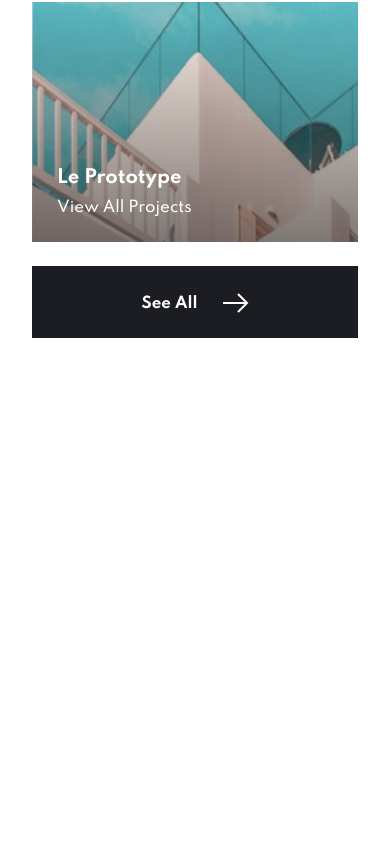
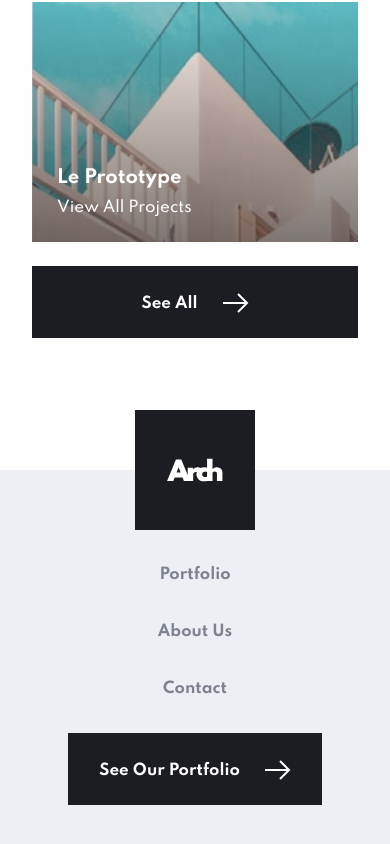
Before and after one commit to warz66/FMentor-ArchStudio, a React (Create React App) app: page / in a window 390 px wide. Shown: the part 2722-3566 px from the top of the page. Before the commit the page ends 3060 px from the top, so only its background shows below. Built offline with nearby package versions, Linux system fonts and the light colour scheme.

Commit message:
6th commit

```diff
--- a/src/App.js
+++ b/src/App.js
@@ -1,5 +1,6 @@
 import './App.css';
 import Header from 'components/header/Header';
+import Footer from 'components/footer/Footer';
 import Home from 'views/home/Home';
 import { BrowserRouter as Router, Switch, Route } from "react-router-dom";
 import LocationDesign from 'components/location-design/LocationDesign';
@@ -17,22 +18,33 @@ const App = () => {
   }
 
   return (
+
     <div className="App">
-      <LocationDesign location={location}/>
+
       {/*<img src={desktopHome} alt="" style={{position: 'absolute', left:0, top:0, zIndex: 2, opacity: 0.3, margin: 0, width: '1440px'}}/>*/}
       {/*<img src={tabletHome} alt="" style={{position: 'absolute', left:0, top:0, zIndex: 2, opacity: 0.3, margin: 0, width: '768px'}}/>*/}
-      {/*<img src={mobileHome} alt="" style={{position: 'absolute', left:0, top:0, zIndex: 2, opacity: 0.3, margin: 0, width: '375px'}}/>*}
+      {/*<img src={mobileHome} alt="" style={{position: 'absolute', left:0, top:0, zIndex: 2, opacity: 0.3, margin: 0, width: '375px'}}/>*/}
       {/*<img src={mobileMenu} alt="" style={{position: 'absolute', left:0, top:0, zIndex: 2, opacity: 0.3, margin: 0, width: '375px'}}/>*/}
+
+      <LocationDesign location={location}/>
+
       <Router>
-      <Header/>
+
+        <Header/>
         <Switch>
+
           <Route exact path="/">
             <Home assignLocation={assignLocation}/>
           {/*<Route exact path="/" component={Home} assignLocation={assignLocation}/>*/}
           </Route>
         </Switch>
+
+        <Footer/>
+
       </Router>
+
     </div>
+
   );
 }
 
--- a/src/components/button/Button.jsx
+++ b/src/components/button/Button.jsx
@@ -3,7 +3,7 @@ import './Button.css';
 
 import { Link } from "react-router-dom";
 
-const Button = ({path= "/portfolio", text = "See Our Portfolio "}) => {
+const Button = ({path = "/portfolio", text = "See Our Portfolio "}) => {
 
     return (
         <Link className="button" to={path}>
--- /dev/null
+++ b/src/components/footer/Footer.css
@@ -0,0 +1,138 @@
+footer {
+    height: 200px;
+    margin: 200px 165px 0px 165px;
+    display: flex;
+    position: relative;
+}
+
+footer > div:first-of-type {
+    background-color: var(--very-dark-blue);
+    width: 200px;
+    position: relative;
+}
+
+footer > div:first-of-type svg {
+    position: absolute;
+    top: 50%;
+    left: 50%;
+    transform: translate(-50%, -50%);
+}
+
+footer > div:last-of-type {
+    width: 784px;
+    display: flex;
+    align-items: center;
+    background-color: var(--very-light-grey);
+}
+
+footer ul {
+    margin-left: 85px;
+}
+
+footer ul li {
+    display: inline;
+}
+
+footer ul li:nth-child(1) {
+    margin-right: 56px;
+}
+footer ul li:nth-child(2) {
+    margin-right: 48px;
+}
+
+footer ul a {
+    font-weight: bold;
+    color: var(--medium-grey);
+    transition: 0.3s;
+}
+
+footer ul a:hover {
+    color: var(--very-dark-blue);
+}
+
+footer > .button {
+    position: absolute;
+    right: 0;
+    top: 50%;
+    transform: translateY(-50%);
+}
+
+@media (max-width: 1457px) {
+    footer > div:last-of-type {
+        width: calc(784px - (1457px - 100vw));
+    }
+}
+
+@media (max-width: 1325px) {
+    footer {
+        margin-left: 97.5px;
+        margin-right: 97.5px;
+    }
+    footer > div:last-of-type {
+        width: calc(784px - (1325px - 100vw));
+    }
+}
+
+@media (max-width: 1150px) {
+    footer  {
+        margin-left: 0;
+        margin-right: 0;
+    }
+    footer > div:last-of-type {
+        width: calc(784px - (1150px - 100vw));
+    }
+}
+
+@media (max-width: 960px) {
+    footer {
+        height: 120px;
+    }
+    footer > div:first-of-type {
+        width: 120px;
+    }
+    footer ul {
+        margin-left: 40px;
+    }
+    footer > div:first-of-type #footer-logo {
+        height: 23px;
+    }
+    footer > div:last-of-type {
+        width: calc(667px - (960px - 100vw));
+    }
+}
+
+@media (max-width: 784px) {
+    footer {
+        height: 383px;
+        flex-direction: column;
+        margin-top: 132px;
+        background-color: var(--very-light-grey);
+        align-items: center;
+    }
+    footer > div:first-of-type {
+        position: absolute;
+        height: 120px;
+        top: -60px;
+        left:50%;
+        transform: translateX(-50%);
+    }
+    footer > div:last-of-type {
+        display: flex;
+        justify-content: center;
+        margin-top: 60px;
+    }
+    footer ul {
+        margin-left: 0;
+        text-align: center;
+    }
+    footer ul li {
+        display: block;
+        margin: 32px 0px !important;
+    }
+    footer > .button {
+        position: initial;
+        right: initial;
+        top: initial;
+        transform: initial;
+    }
+}
--- /dev/null
+++ b/src/components/footer/Footer.jsx
@@ -0,0 +1,29 @@
+import './Footer.css';
+import Button from 'components/button/Button'
+import { Link } from "react-router-dom";
+
+function Footer() {
+
+    return (
+        <footer>
+            <div>
+                <svg id="footer-logo" xmlns="http://www.w3.org/2000/svg" width="97" height="40" viewBox="0 0 97 40">
+                    <path
+                        fill="#fff"
+                        d="M10.822 39.27l2.26-6.256h13.836l2.26 6.255H40L24.658 1.6h-9.316L0 39.268h10.822zM23.493 24.2h-6.986L20 15.252l3.493 8.95zm21.804 15.07V27.807c0-.776.22-1.499.662-2.169a5.14 5.14 0 011.746-1.632A4.51 4.51 0 0150 23.379c.64 0 1.343.13 2.112.388.769.259 1.434.601 1.998 1.028l3.972-7.991c-.654-.487-1.484-.883-2.488-1.188-1.005-.304-1.956-.456-2.854-.456-1.385 0-2.729.354-4.03 1.061-1.301.708-2.44 1.694-3.413 2.957V15.89h-9.498v23.38h9.498zm18.995.73c1.507 0 2.942-.21 4.304-.628 1.362-.418 2.439-.91 3.23-1.472l-3.105-6.393c-.289.198-.688.377-1.198.536-.51.16-1.07.24-1.678.24-.99 0-1.85-.217-2.58-.65a4.449 4.449 0 01-1.678-1.724 4.806 4.806 0 01-.582-2.33c0-.669.163-1.369.49-2.1.328-.73.845-1.347 1.553-1.849s1.625-.753 2.751-.753c1.187 0 2.161.258 2.922.776l3.105-6.393c-.76-.578-1.841-1.073-3.242-1.484a15.324 15.324 0 00-4.337-.616c-1.903 0-3.665.346-5.286 1.039-1.62.692-3.029 1.628-4.224 2.808a13.053 13.053 0 00-2.785 3.995 11.177 11.177 0 00-.993 4.6c0 1.69.354 3.285 1.062 4.784.707 1.5 1.678 2.82 2.91 3.961a13.79 13.79 0 004.258 2.683c1.606.647 3.307.97 5.103.97zm14.703-.73V26.392c0-.792.16-1.477.48-2.055a3.374 3.374 0 011.347-1.347c.578-.32 1.248-.48 2.01-.48 1.156 0 2.084.354 2.784 1.062.7.708 1.05 1.648 1.05 2.82v12.876h9.498v-14.93c0-1.75-.41-3.314-1.232-4.692a9.088 9.088 0 00-3.345-3.276c-1.408-.807-3.003-1.21-4.783-1.21-1.4 0-2.782.255-4.144.765a12.064 12.064 0 00-3.665 2.157V0h-9.497v39.27h9.497z"
+                    ></path>
+                </svg>
+            </div>
+            <div>
+                <ul>
+                    <li><Link to="/portfolio">Portfolio</Link></li>
+                    <li><Link to="/about-us">About Us</Link></li>
+                    <li><Link to="/contact">Contact</Link></li>
+                </ul>
+            </div>
+            <Button/>
+        </footer>
+    );
+}
+
+export default Footer;
--- a/src/components/header/Header.css
+++ b/src/components/header/Header.css
@@ -9,28 +9,28 @@ header > div {
     align-items: center;
 }
 
-ul {
+header ul {
     margin-left: 94px;
 }
 
-ul li {
+header ul li {
     display: inline;
 }
 
-ul li:nth-child(1) {
+header ul li:nth-child(1) {
     margin-right: 56px;
 }
-ul li:nth-child(2) {
+header ul li:nth-child(2) {
     margin-right: 48px;
 }
 
-ul a {
+header ul a {
     font-weight: bold;
     color: var(--medium-grey);
     transition: 0.3s;
 }
 
-ul a:hover {
+header ul a:hover {
     color: var(--very-dark-blue);
 }
 
@@ -38,7 +38,7 @@ ul a:hover {
     header {
         padding-left: 97px;
     }
-    ul {
+    header ul {
         margin-left: 78px;
     }
 }
@@ -120,7 +120,7 @@ ul a:hover {
         background-color: rgba(0,0,0,0.5);
     }
 
-    ul {
+    header ul {
         font-size: 18px;
         height: 235px;
         background-color: var(--very-light-grey);
@@ -132,7 +132,7 @@ ul a:hover {
         justify-content: space-between;
         padding: 50px 0px 46px 0px;
     }
-    ul li {
+    header ul li {
         margin-left: 48px;
     }
 }
--- a/src/components/header/Header.jsx
+++ b/src/components/header/Header.jsx
@@ -1,9 +1,9 @@
-import './Header.css';
+import styles from './Header.css';
 import logo from 'assets/logo.svg';
 import React, { useState } from 'react';
 import { Link } from "react-router-dom";
 
-function Header() {
+const Header = () => {
     const [openMenu, setOpenMenu] = useState(false);
 
     return (
--- a/src/components/home/featured/Featured.css
+++ b/src/components/home/featured/Featured.css
@@ -40,6 +40,8 @@
 @media  (max-width: 580px) {
     #featured {
         margin-top: 49px;
+        padding-bottom: 96px;
+        position: relative;
     }
     #featured h2 {
         font-size: 40px;
@@ -51,8 +53,8 @@
 
     #featured .button {
         position: absolute;
-        bottom: -96px;
-        width: calc(100% - 64px);
+        bottom: 0px;
+        width: 100%;
     }
     #featured .button span {
         display: flex;
```
Also changed, not shown: 1 other file (tests, documents, lock files or other folders).
